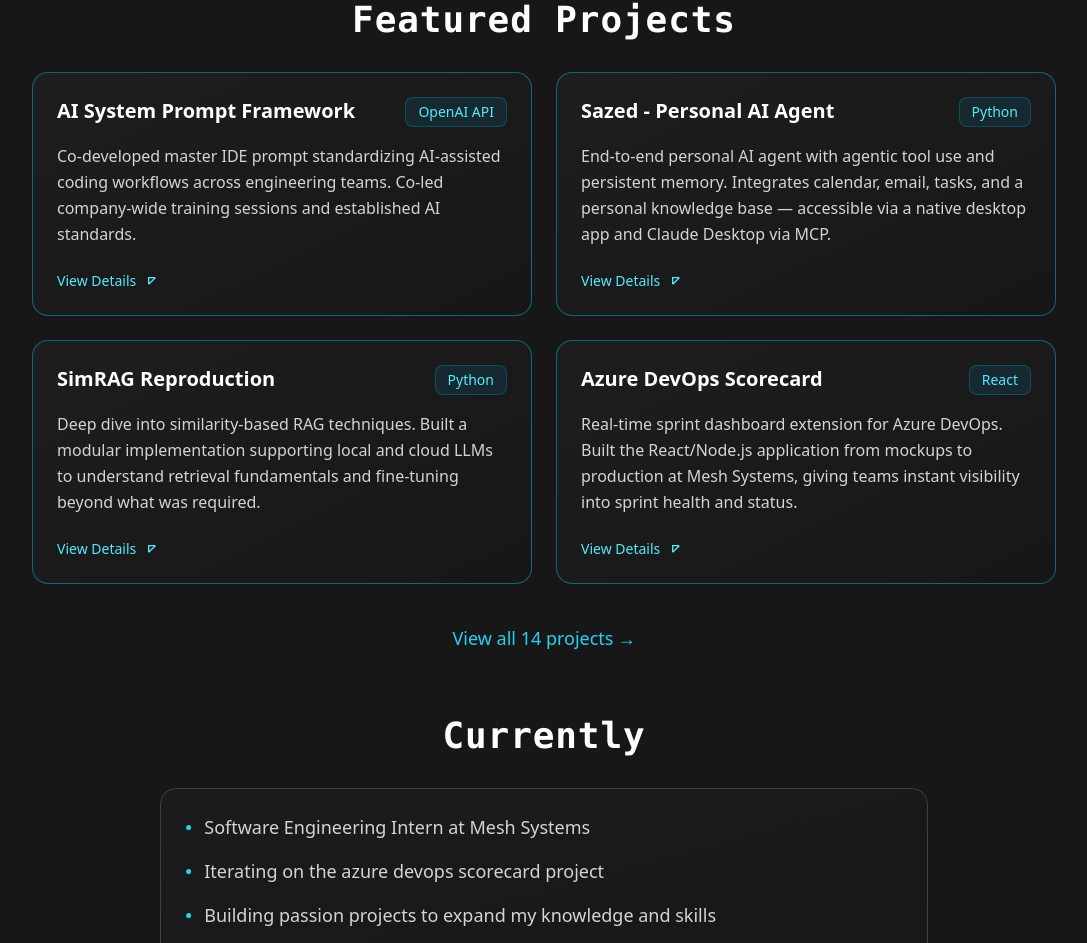
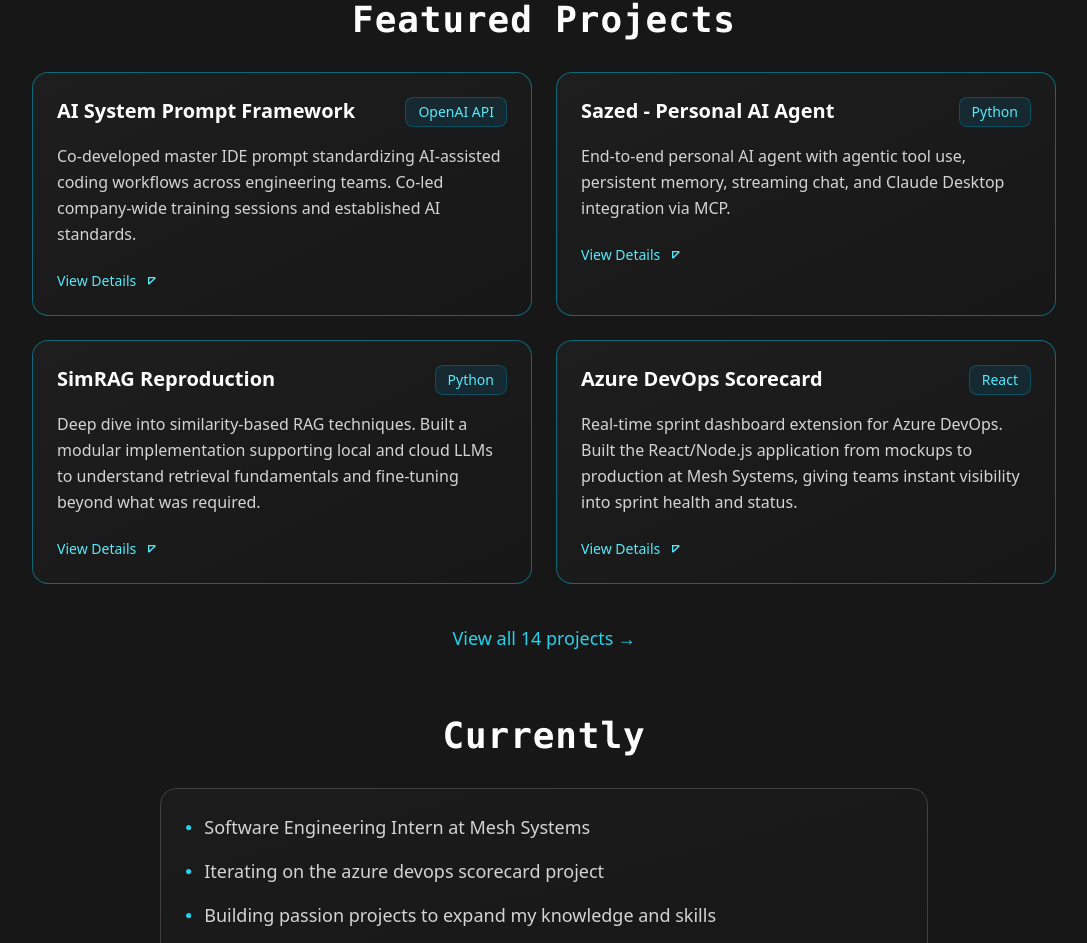
Before and after one commit to tharpep/portfolio, a Next.js app: page / in a window 1280 px wide. Shown: the part 808-1751 px from the top of the page, without its empty margins (96-1183 px from the left). Built offline with nearby package versions, Linux system fonts and the light colour scheme.

Commit message:
updated homepage dec of sazed

```diff
--- a/src/app/page.tsx
+++ b/src/app/page.tsx
@@ -74,7 +74,7 @@
               <FeaturedProjectCard
                 title="Sazed - Personal AI Agent"
                 href="/projects/sazed"
-                desc="End-to-end personal AI agent with agentic tool use and persistent memory. Integrates calendar, email, tasks, and a personal knowledge base — accessible via a native desktop app and Claude Desktop via MCP."
+                desc="End-to-end personal AI agent with agentic tool use, persistent memory, streaming chat, and Claude Desktop integration via MCP."
                 technologies={["Python", "FastAPI", "Anthropic SDK", "React 19", "Tauri", "TypeScript", "FastMCP", "PostgreSQL"]}
                 timeline="January 2025 - Present"
               />
```
